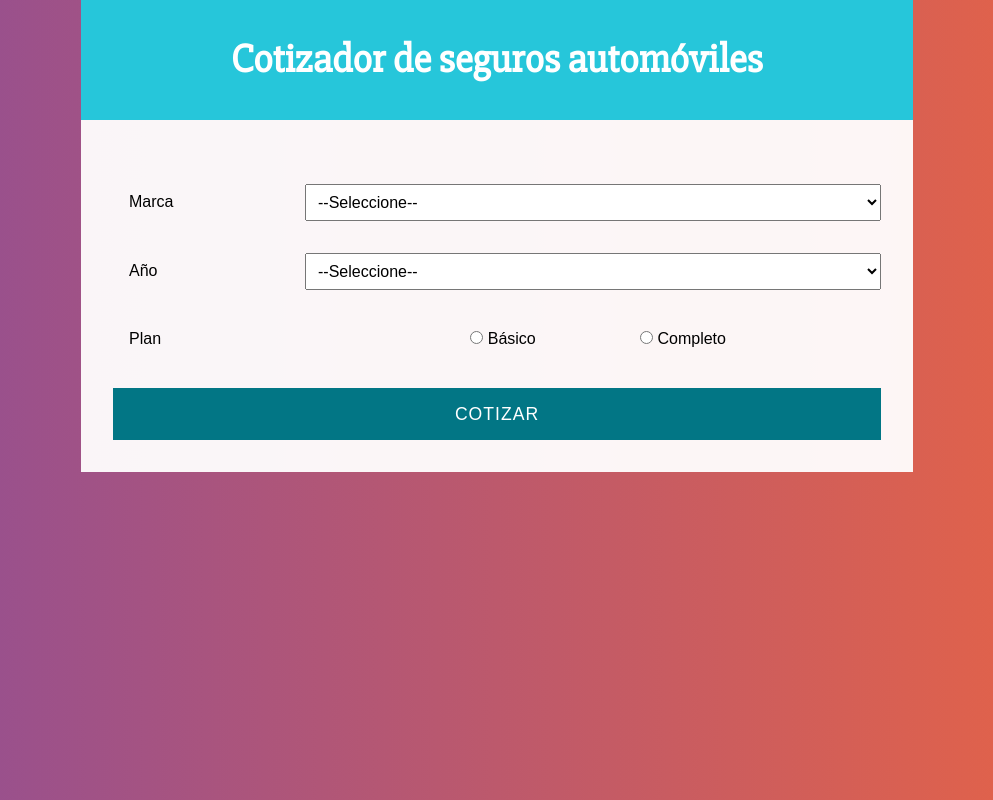
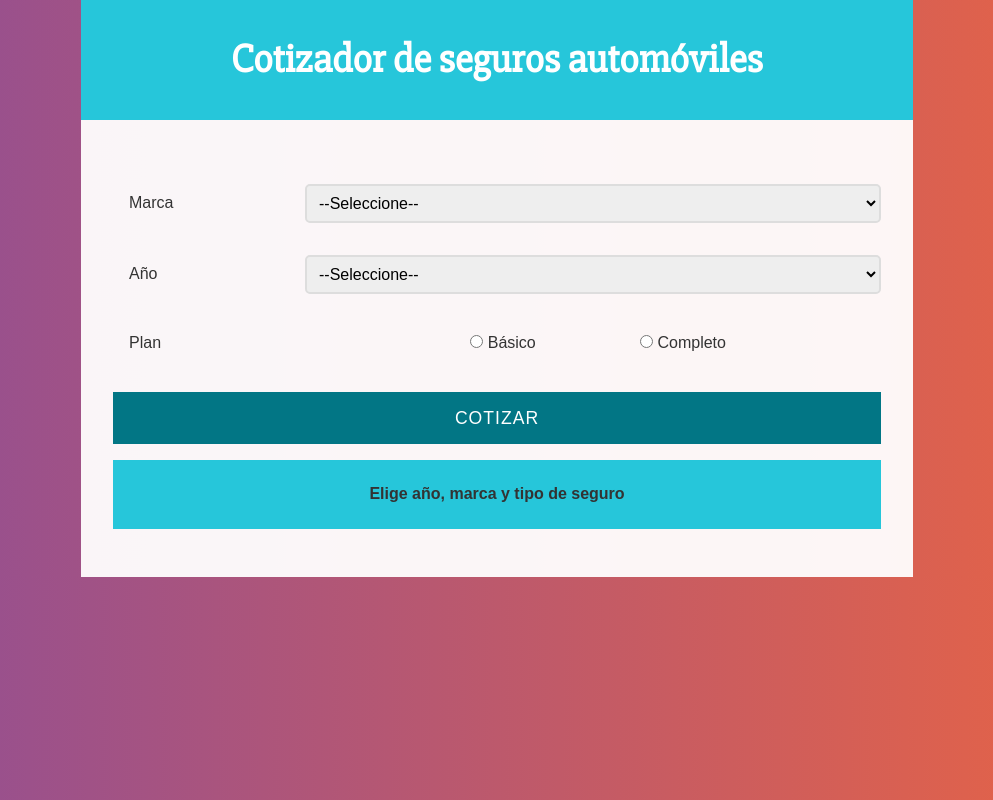
Before and after one commit to AgustinStringa/Cotizador, a React (Create React App) app: page / in a window 1280 px wide. Shown: the whole page, without its empty margins (143-1136 px from the left). Built offline with nearby package versions, Linux system fonts and the light colour scheme.

Commit message:
calculando precios

```diff
--- a/src/App.js
+++ b/src/App.js
@@ -1,16 +1,20 @@
 import Header from "./components/Header";
 import styled from "@emotion/styled";
 import Formulario from "./components/Formulario";
+import Message from "./components/Message";
 
 
 const Appliaction = styled.div`
 width: 65%;
 margin: 0 auto;
 text-align: center;
+min-height: 100%;
+
 `;
 const Main = styled.main`
 background-color: #fffffff1;
 padding: 2rem;
+min-height: 100%;
 `;
 function App() {
   return (
@@ -19,6 +23,7 @@ function App() {
         <Header titulo={"Cotizador de seguros automóviles"} />
         <Main>
           <Formulario />
+          <Message text={'Elige año, marca y tipo de seguro'} />
         </Main>
       </Appliaction>
 
--- a/src/components/Formulario.jsx
+++ b/src/components/Formulario.jsx
@@ -1,5 +1,10 @@
-import React from "react";
+import React, { useState } from "react";
 import styled from "@emotion/styled";
+import {
+  obtenerDiferenciaAnios,
+  getAumentoMarca,
+  getAumentoTipoPlan,
+} from "../helpers/formulario-helper";
 
 const FormStyle = styled.form`
   width: 100%;
@@ -9,6 +14,7 @@ const Campo = styled.div`
   margin: 2rem 0;
   display: flex;
   flex-direction: row;
+  flex-wrap: wrap;
   align-items: center;
   justify-content: space-between;
 `;
@@ -17,10 +23,20 @@ const Select = styled.select`
   flex-basis: 75%;
   flex-grow: 0;
   padding: 0.5rem;
+  background-color: #eee;
+  border-radius: 5px;
+  border: 2px solid #ddd;
+`;
+
+const Option = styled.option`
+  padding: 1rem;
+  background-color: #eee;
 `;
 
 const Label = styled.label`
   margin: 0 5rem 0 1rem;
+  color: #333;
+  -webkit-appearance: none;
 `;
 
 const ContenedorRadio = styled.div`
@@ -29,6 +45,7 @@ const ContenedorRadio = styled.div`
   padding: 0.5rem;
   display: flex;
   justify-content: center;
+  flex-wrap: wrap;
 `;
 
 const LabelRadio = styled.label`
@@ -52,34 +69,99 @@ const InputSubmit = styled.input`
     box-shadow: 2px 2px 1px gray;
   }
 `;
+
+const Error = styled.div`
+  color: #721c24;
+  background-color: #f8d7da;
+  border-color: #f5c6cb;
+  padding: 2rem;
+  margin: 1rem 0;
+`;
 var yearsArray = [];
-for (let i = 2000; i <= 2022; i++) {
+for (let i = new Date().getFullYear(); i >= 2000; i--) {
   yearsArray.push(i);
 }
-console.log(yearsArray);
+
 const Formulario = () => {
+  const [data, setData] = useState({
+    marca: "",
+    anio: "",
+    tipoPlan: "",
+  });
+
+  const [error, setError] = useState(false);
+
+  const { marca, anio, tipoPlan } = data;
+  const handleInputChange = (e) => {
+    const nuevoState = data;
+    nuevoState[`${e.target.name}`] = `${e.target.value}`;
+    setData({ ...nuevoState });
+  };
+
+  const handleSubmit = (e) => {
+    e.preventDefault();
+    if (!marca.trim() || !anio.trim() || !tipoPlan.trim()) {
+      setError(true);
+      return;
+    }
+    setError(false);
+
+    const precioBase = 2000;
+    var precio = precioBase;
+    precio = getAumentoMarca(marca, precio);
+
+    const diferenciaAnio = obtenerDiferenciaAnios(anio);
+    if (diferenciaAnio) {
+      const nuevoPorcentaje = 100 - diferenciaAnio * 3;
+      precio = (nuevoPorcentaje * precio) / 100;
+    }
+    precio = getAumentoTipoPlan(tipoPlan, precio);
+
+    console.log("el precio final es", precio);
+  };
   return (
-    <FormStyle>
+    <>
+      {error ? (
+        <Error>
+          Completa correctamente el formulario. Todos los campos son
+          obligatorios.
+        </Error>
+      ) : null}
+      <FormStyle onSubmit={handleSubmit}>
         <Campo>
-        <Label htmlFor="">Marca </Label>
-        <Select name="" id="" defaultValue={"--Seleccione--"}>
-          <option value="--Seleccione--" disabled>
+          <Label htmlFor="marca">Marca </Label>
+          <Select
+            name="marca"
+            id="marca"
+            onChange={handleInputChange}
+            required
+            value={!marca ? "--Seleccione--" : marca}
+          >
+            <Option value="--Seleccione--" disabled>
               --Seleccione--
-          </option>
-          <option value="Americano">Americano</option>
-          <option value="Asiático">Asiático</option>
-          <option value="Europeo">Europeo</option>
+            </Option>
+            <Option value="Americano">Americano</Option>
+            <Option value="Asiatico">Asiático</Option>
+            <Option value="Europeo">Europeo</Option>
           </Select>
         </Campo>
 
         <Campo>
-        <Label htmlFor="">Año </Label>
-        <Select name="" id="" defaultValue={"--Seleccione--"}>
-          <option value="--Seleccione--" disabled>
+          <Label htmlFor="anio">Año </Label>
+          <Select
+            name="anio"
+            id="anio"
+            onChange={handleInputChange}
+            required
+            value={!anio ? "--Seleccione--" : anio}
+          >
+            <Option value="--Seleccione--" disabled>
               --Seleccione--
-          </option>
+            </Option>
             {yearsArray.map((year) => (
-            <option value={year}>{year}</option>
+              <Option key={year} value={year}>
+                {year}
+              </Option>
             ))}
           </Select>
         </Campo>
@@ -87,17 +169,36 @@ const Formulario = () => {
         <Campo>
           <Label htmlFor="">Plan </Label>
           <ContenedorRadio>
-          <LabelRadio htmlFor="">
-            <input type="radio" name="plan" id="" value={"basico"} /> Básico
+            <LabelRadio htmlFor="tipo-basico">
+              <input
+                type="radio"
+                name="tipoPlan"
+                id="tipo-basico"
+                value={"basico"}
+                onChange={handleInputChange}
+                required
+                checked={tipoPlan === "basico"}
+              />{" "}
+              Básico
             </LabelRadio>
-          <LabelRadio htmlFor="">
-            <input type="radio" name="plan" id="" value={"completo"} /> Completo
+            <LabelRadio htmlFor="tipo-completo">
+              <input
+                type="radio"
+                name="tipoPlan"
+                id="tipo-completo"
+                value={"completo"}
+                onChange={handleInputChange}
+                required
+                checked={tipoPlan === "completo"}
+              />{" "}
+              Completo
             </LabelRadio>
           </ContenedorRadio>
         </Campo>
 
         <InputSubmit type="submit" value="COTIZAR" />
       </FormStyle>
+    </>
   );
 };
 
--- /dev/null
+++ b/src/components/Message.jsx
@@ -0,0 +1,16 @@
+import React from "react";
+import styled from "@emotion/styled";
+
+const ContenedorMessage = styled.div`
+  background-color: #26c6da;
+  padding: 25px;
+  font-weight: bold;
+
+  margin: 1rem 0 1rem 0;
+  color: #333333;
+`;
+const Message = ({ text }) => {
+  return <ContenedorMessage>{text}</ContenedorMessage>;
+};
+
+export default Message;
--- /dev/null
+++ b/src/helpers/formulario-helper.js
@@ -0,0 +1,26 @@
+export function obtenerDiferenciaAnios(anio) {
+    return (new Date().getFullYear() - anio);
+}
+
+export function getAumentoMarca(marca, precio) {
+    if (marca === "Europeo") {
+        precio = precio + (30 * precio) / 100;
+    }
+    if (marca === "Americano") {
+        precio = precio + (15 * precio) / 100;
+    }
+    if (marca === "Asiatico") {
+        precio = precio + (5 * precio) / 100;
+    }
+    return precio;
+}
+
+export function getAumentoTipoPlan(tipoPlan, precio) {
+    if (tipoPlan === "completo") {
+        precio = (150 * precio) / 100;
+    }
+    if (tipoPlan === "basico") {
+        precio = (120 * precio) / 100;
+    }
+    return precio;
+}
--- a/src/index.css
+++ b/src/index.css
@@ -1,5 +1,6 @@
 html {
   box-sizing: border-box;
+  color: #333;
 }
 *,
 *::after,
```
Lines whose indentation alone changed are shown as unchanged.
